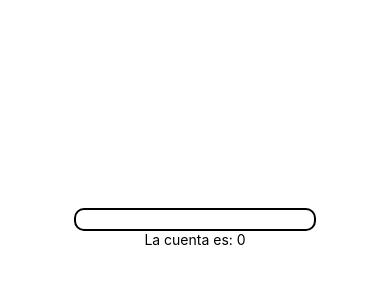
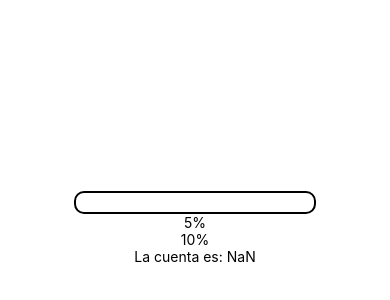
Before and after one commit to teo009/propinasRestaurant, a React Native app: screen / in a window 390 px wide. Shown: the part 194-494 px from the top of the page. Built offline with nearby package versions, Linux system fonts and the light colour scheme.

Commit message:
Implementando useEffect

```diff
--- a/src/components/Body.jsx
+++ b/src/components/Body.jsx
@@ -1,21 +1,43 @@
-import React, { useState } from 'react'
-import { View, Text, TextInput, StyleSheet } from 'react-native'
+import React, { useEffect, useState } from 'react'
+import { View, Text, TextInput, StyleSheet, TouchableOpacity } from 'react-native'
 
 const Body = () => {
 
-    const [cuenta, setCuenta] = useState(0)
+    const [cuenta, setCuenta] = useState('')
+    const [resultado, setresultado] = useState()
+
+    const handleCalcularPropina = () => {
+        console.log(cuenta)
+        const result = 5 * parseInt(cuenta)
+        setresultado(result)
+    }
+
+    useEffect(() => {
+        handleCalcularPropina()
+    }, [cuenta])
 
     return (
         <View
             style={styles.container}
         >
+
             <TextInput
                 style={styles.input}
                 onChangeText={setCuenta}
+            />
+            <TouchableOpacity
+                onPress={() => {}}
             >
+                <Text>5%</Text>
+            </TouchableOpacity>
+            <TouchableOpacity
+                onPress={() => {}}
+            >
+                <Text>10%</Text>
+            </TouchableOpacity>
 
-            </TextInput>
-            <Text>La cuenta es: {cuenta}</Text>
+            <Text>La cuenta es: {resultado}</Text>
+
         </View>
     )
 }
```
